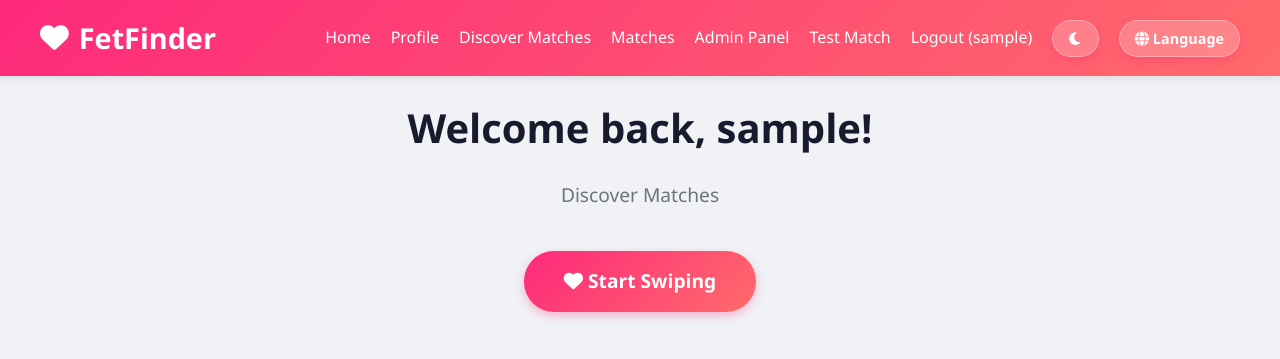
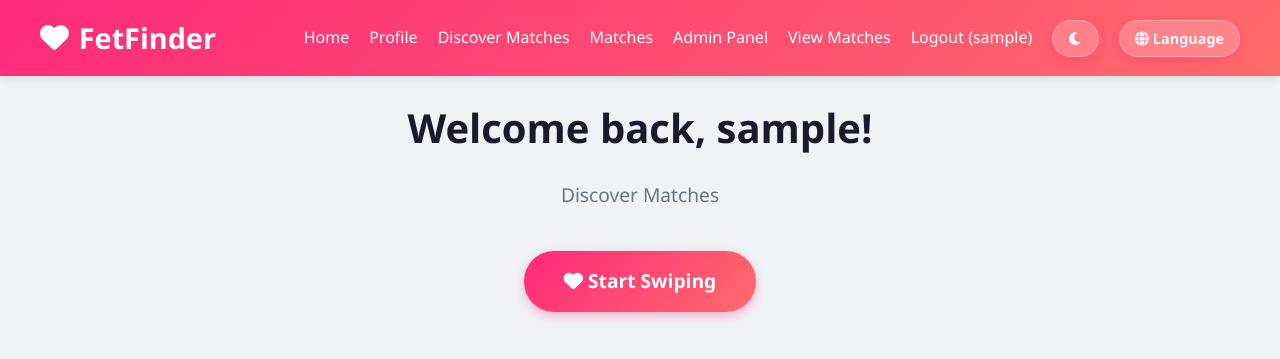
Before and after one commit to Zdristi/fetfinder, a Flask app: page / in a window 1280 px wide. Shown: the top 359 px of the page. Run offline with Flask 3, Linux system fonts and the light colour scheme; a user stored in the database is signed in; tables that the repository leaves empty hold one stand-in row (values such as "Sample post").

Commit message:
Fix BuildError for test_match endpoint by replacing with matches endpoint

```diff
--- a/templates/base.html
+++ b/templates/base.html
@@ -23,7 +23,7 @@
                     <a href="{{ url_for('matches') }}">Matches</a>
                     {% if current_user.is_admin %}
                         <a href="{{ url_for('admin') }}">Admin Panel</a>
-                        <a href="{{ url_for('test_match') }}">Test Match</a>
+                        <a href="{{ url_for('matches') }}">View Matches</a>
                     {% endif %}
                     <a href="{{ url_for('logout') }}">{{ get_text('logout') }} ({{ current_user.username }})</a>
                 {% else %}
```
